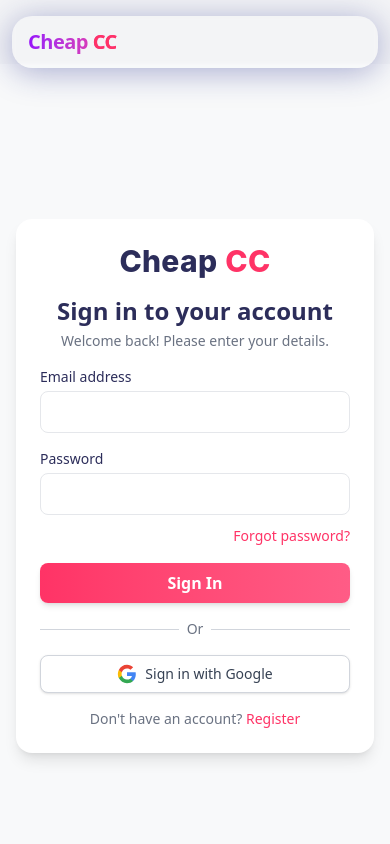
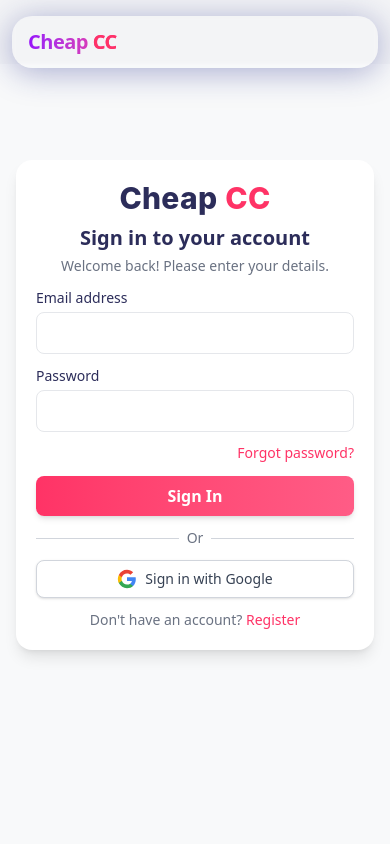
Before and after one commit to fc-0808/cheapcc, a Next.js app: page /login in a window 390 px wide. Shown: the top 844 px of the page. Built offline with nearby package versions, Linux system fonts and the light colour scheme; no server answers; what rate-limiter-flexible would draw is missing.

Commit message:
update login/ sign up pages

```diff
--- a/app/(auth)/login/page.tsx
+++ b/app/(auth)/login/page.tsx
@@ -39,13 +39,13 @@
   };
 
   return (
-    <main className="min-h-screen flex items-center justify-center bg-[#f8f9fa] py-6 px-4">
-      <div className="w-full max-w-md bg-white rounded-xl shadow-lg p-6">
-        <a href="/" className="w-fit mx-auto mb-4 logo text-3xl font-extrabold text-[#2c2d5a] tracking-tight flex items-center gap-2 hover:text-[#ff3366] transition" style={{fontFamily: 'Inter, Segoe UI, Arial, sans-serif', letterSpacing: '0.01em'}}>
+    <main className="min-h-screen flex items-start sm:items-center justify-center bg-[#f8f9fa] pt-2 pb-4 px-4 sm:pt-4 sm:pb-6 overflow-y-auto">
+      <div className="w-full max-w-md bg-white rounded-xl shadow-lg p-5 sm:p-6 mt-22 sm:mt-0 mb-2">
+        <a href="/" className="w-fit mx-auto mb-2 sm:mb-3 logo text-3xl font-extrabold text-[#2c2d5a] tracking-tight flex items-center gap-2 hover:text-[#ff3366] transition" style={{fontFamily: 'Inter, Segoe UI, Arial, sans-serif', letterSpacing: '0.01em'}}>
           Cheap <span className="text-[#ff3366]">CC</span>
         </a>
-        <h1 className="text-2xl font-bold text-[#2c2d5a] mb-1 text-center">Sign in to your account</h1>
-        <p className="text-gray-500 text-center mb-4 text-sm">Welcome back! Please enter your details.</p>
+        <h1 className="text-xl sm:text-2xl font-bold text-[#2c2d5a] mb-1 text-center">Sign in to your account</h1>
+        <p className="text-gray-500 text-center mb-3 text-sm">Welcome back! Please enter your details.</p>
 
         <Suspense fallback={<div className="mb-3 p-2 rounded-md text-sm font-medium bg-gray-100 text-gray-700">Loading messages...</div>}>
           <LoginPageURLMessages />
@@ -61,7 +61,7 @@
           </div>
         )}
 
-        <form className="space-y-4" onSubmit={handleSubmit}>
+        <form className="space-y-3 sm:space-y-4" onSubmit={handleSubmit}>
           <div>
             <label htmlFor="email" className="block text-sm font-medium text-[#2c2d5a] mb-1">Email address</label>
             <input
@@ -113,7 +113,7 @@
           </div>
         </form>
 
-        <div className="relative my-4">
+        <div className="relative my-3 sm:my-4">
           <div className="absolute inset-0 flex items-center" aria-hidden="true">
             <div className="w-full border-t border-gray-300" />
           </div>
@@ -123,7 +123,7 @@
         </div>
         <GoogleSignInButton />
 
-        <div className="text-center mt-4 text-sm text-gray-500">
+        <div className="text-center mt-3 sm:mt-4 text-sm text-gray-500">
           Don&apos;t have an account?{' '}
           <Link href="/register" legacyBehavior={false} className="text-[#ff3366] hover:underline font-medium">Register</Link>
         </div>
--- a/app/(auth)/register/page.tsx
+++ b/app/(auth)/register/page.tsx
@@ -121,15 +121,15 @@
   };
 
   return (
-    <main className="min-h-screen flex items-center justify-center bg-[#f8f9fa] py-6 px-4">
-      <div className="w-full max-w-md bg-white rounded-xl shadow-lg p-6">
-        <a href="/" className="w-fit mx-auto mb-4 logo text-3xl font-extrabold text-[#2c2d5a] tracking-tight flex items-center gap-2 hover:text-[#ff3366] transition" style={{fontFamily: 'Inter, Segoe UI, Arial, sans-serif', letterSpacing: '0.01em'}}>
+    <main className="min-h-screen flex items-start sm:items-center justify-center bg-[#f8f9fa] pt-2 pb-4 px-4 sm:pt-4 sm:pb-6 overflow-y-auto">
+      <div className="w-full max-w-md bg-white rounded-xl shadow-lg p-5 sm:p-6 mt-12 sm:mt-0 mb-2">
+        <a href="/" className="w-fit mx-auto mb-2 sm:mb-3 logo text-3xl font-extrabold text-[#2c2d5a] tracking-tight flex items-center gap-2 hover:text-[#ff3366] transition" style={{fontFamily: 'Inter, Segoe UI, Arial, sans-serif', letterSpacing: '0.01em'}}>
           Cheap <span className="text-[#ff3366]">CC</span>
         </a>
-        <h1 className="text-2xl font-bold text-[#2c2d5a] mb-1 text-center">
+        <h1 className="text-xl sm:text-2xl font-bold text-[#2c2d5a] mb-1 text-center">
           Create your account
         </h1>
-        <p className="text-gray-500 text-center mb-4 text-sm">
+        <p className="text-gray-500 text-center mb-2 sm:mb-3 text-sm">
           Join CheapCC and start saving on Adobe Creative Cloud
         </p>
 
@@ -146,7 +146,7 @@
         )}
 
         {/* Registration Form */}
-        <form className="space-y-3" onSubmit={handleSubmit}>
+        <form className="space-y-2 sm:space-y-3" onSubmit={handleSubmit}>
           <div>
             <label
               htmlFor="name"
@@ -295,7 +295,7 @@
           </button>
         </form>
 
-        <div className="relative my-4">
+        <div className="relative my-3 sm:my-4">
           <div className="absolute inset-0 flex items-center" aria-hidden="true">
             <div className="w-full border-t border-gray-300" />
           </div>
@@ -306,7 +306,7 @@
         <GoogleSignInButton />
 
         {/* Login Link */}
-        <div className="text-center mt-4 text-sm text-gray-500">
+        <div className="text-center mt-3 sm:mt-4 text-sm text-gray-500">
           Already have an account?{' '}
           <Link
             href="/login"
--- a/app/dashboard/layout.tsx
+++ b/app/dashboard/layout.tsx
@@ -47,8 +47,8 @@
               </>
             ) : (
               <>
-                <h1>Welcome back, <span className="text-[#ff3366] font-extrabold">{userName}</span></h1>
-                <p>Here's an overview of your account and services.</p>
+            <h1>Welcome back, <span className="text-[#ff3366] font-extrabold">{userName}</span></h1>
+            <p>Here's an overview of your account and services.</p>
               </>
             )}
           </div>
```
